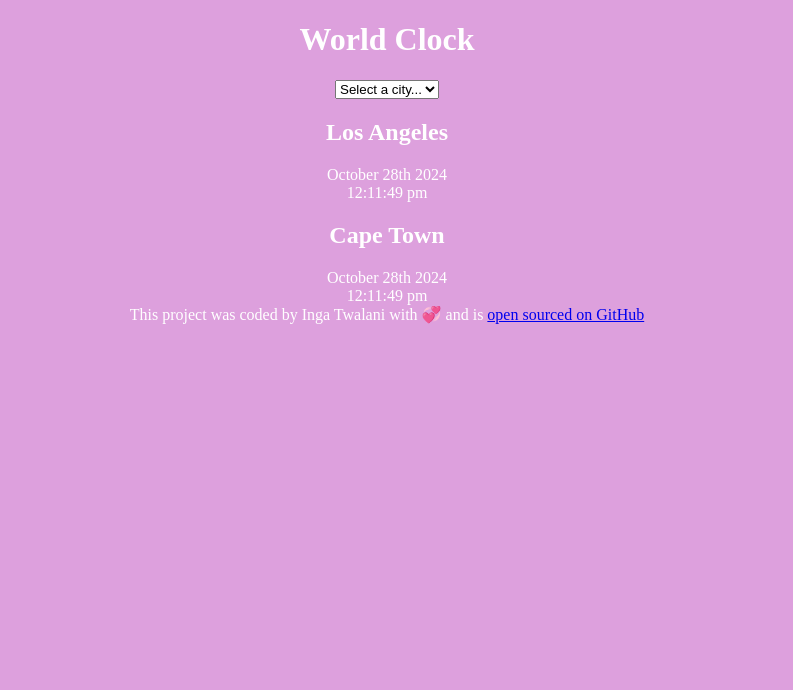
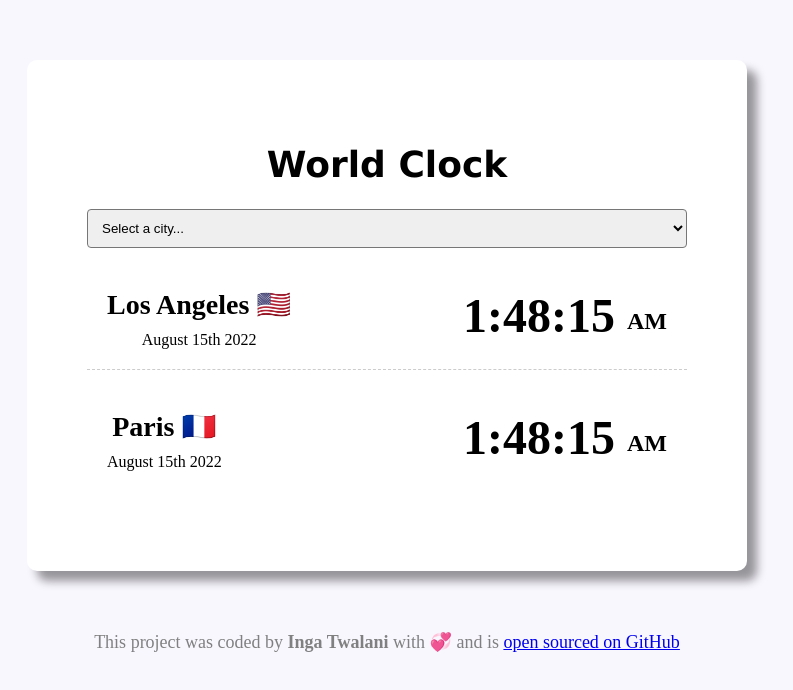
Before and after one commit to Inganaye/world-clock2, a plain HTML site: page index.html in a window 1280 px wide. Shown: the whole page, without its empty margins (253-1046 px from the left). Drawn offline with Linux system fonts and the light colour scheme.

Commit message:
Added CSS styling

```diff
--- a/css/style.css
+++ b/css/style.css
@@ -1,8 +1,57 @@
 body {
   text-align: center;
-  background-color: plum;
-  color: white;
+  background-color: #f9f7fe;
+}
+
+.container {
+  max-width: 600px;
+  margin: 60px auto;
+  background-color: white;
+  padding: 60px;
+
+  box-shadow: 10px 10px 10px rgba(0, 0, 0, 0.4);
+  border-radius: 10px;
+}
+select {
+  display: block;
+  width: 100%;
+  padding: 10px;
+  border-radius: 4px;
+}
+h1 {
+  font-family: "Lucida Sans", "Lucida Sans Regular", "Lucida Grande",
+    "Lucida Sans Unicode", Geneva, Verdana, sans-serif;
+  text-align: center;
+  font-size: 36px;
+}
+h2 {
+  margin: 0 0 10px;
+  font-size: 28px;
+}
+.city {
+  display: flex;
+  justify-content: space-between;
+  margin: 20px 0;
+  padding: 20px;
+  border-bottom: 1px dashed rgba(0, 0, 0, 0.2);
+}
+.city:last-child {
+  border: none;
+}
+.date {
+  opacity: 0, 7;
+}
+.time {
+  font-size: 48px;
+  font-weight: bold;
+}
+.time small {
+  font-size: 24px;
+  line-height: 36px;
+  vertical-align: middle;
 }
 footer {
   text-align: center;
+  font-size: 18px;
+  color: grey;
 }
--- a/index.html
+++ b/index.html
@@ -16,21 +16,23 @@
         <option value="">Pretoria</option>
       </select>
       <div class="city">
-        <h2>Los Angeles</h2>
-        <div class="date">October 28th 2024</div>
-
-        <div class="time">12:11:49 pm</div>
+        <div>
+          <h2>Los Angeles 🇺🇸</h2>
+          <div class="date">August 15th 2022</div>
+        </div>
+        <div class="time">1:48:15 <small> AM </small></div>
       </div>
       <div class="city">
-        <h2>Cape Town</h2>
-        <div class="date">October 28th 2024</div>
-
-        <div class="time">12:11:49 pm</div>
+        <div>
+          <h2>Paris 🇫🇷</h2>
+          <div class="date">August 15th 2022</div>
+        </div>
+        <div class="time">1:48:15 <small> AM </small></div>
       </div>
     </div>
   </body>
   <footer>
-    This project was coded by Inga Twalani with 💞 and is
+    This project was coded by <strong>Inga Twalani</strong> with 💞 and is
     <a href="https://github.com/Inganaye/world-clock2.git" target="_blank"
       >open sourced on GitHub</a
     >
```
